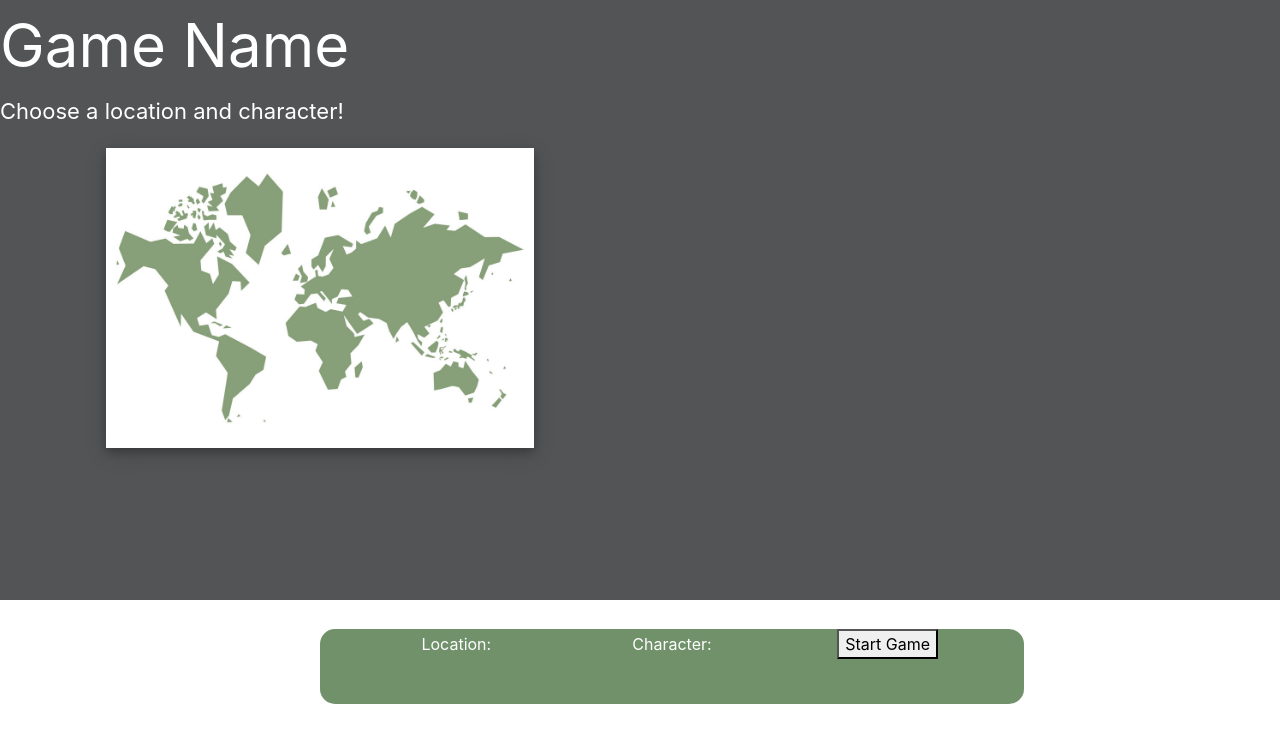
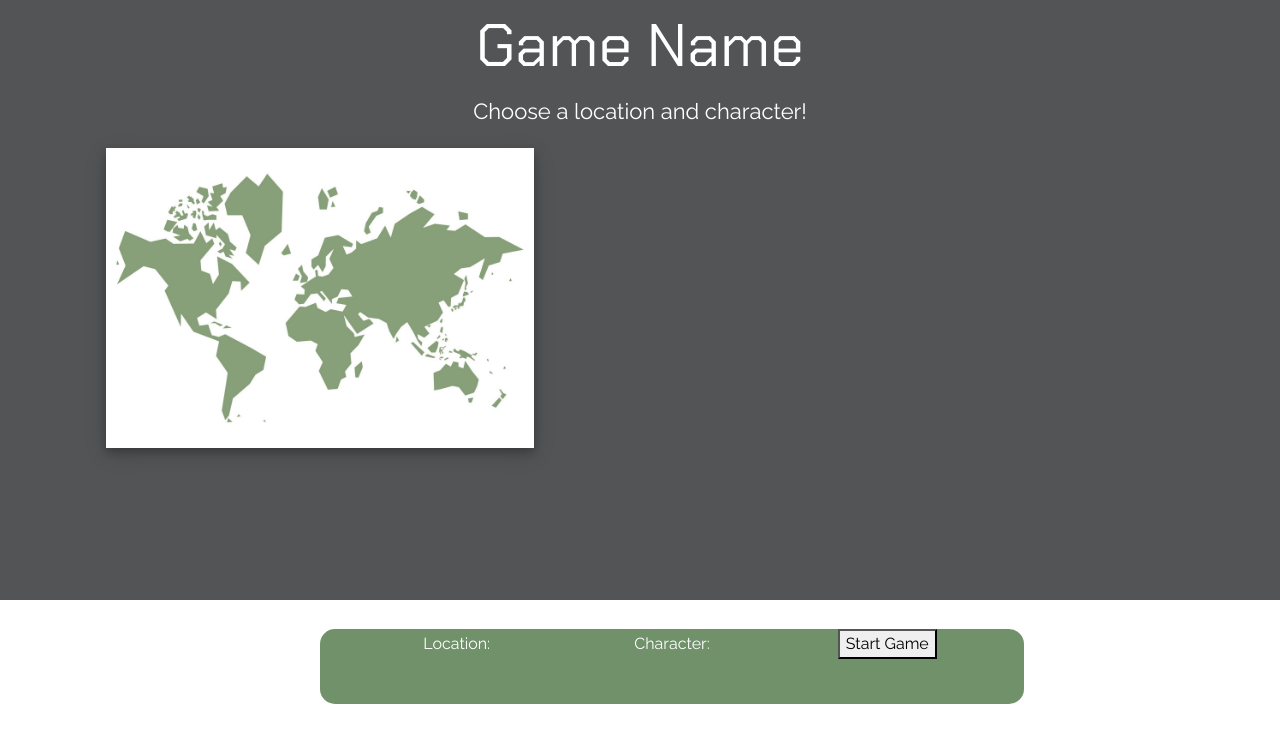
Before and after one commit to michaeleastwood/lab3, a plain HTML site: page index.html in a window 1280 px wide. Drawn offline with nearby package versions, Linux system fonts and the light colour scheme; some packages are replaced by stand-ins of ours.

Commit message:
changed fonts and added character backbones

```diff
--- a/index.html
+++ b/index.html
@@ -11,6 +11,7 @@
     <script src="//ajax.googleapis.com/ajax/libs/angularjs/1.2.19/angular.min.js"></script>
     <script src="//angular-ui.github.io/ui-router/release/angular-ui-router.js"></script>
     <script src="//cdnjs.cloudflare.com/ajax/libs/angular-ui-router/0.2.10/angular-ui-router.js"></script>
+    <link href="https://fonts.googleapis.com/css?family=Chakra+Petch|Raleway" rel="stylesheet">
 
     <link rel="stylesheet" type="text/css" href="style.css">
     <script src="script.js"></script>
@@ -32,7 +33,7 @@
                     </map>
                 </div>
                 <div class="characterSide">
-                    <!-- image thing contain certain ng-repeat="char in characters" src={{char.src}} id={{char.name}} and ng-click="charClicked(char.name)"-->
+                    <!-- image thing contain certain ng-repeat="char in characters" src="{{char.src}}" id="{{char.id}}" and ng-click="charClicked(char.id)"-->
                 </div>
             </div>
             <div id="chosen">
--- a/script.js
+++ b/script.js
@@ -55,6 +55,12 @@ angular.module('game', ['ui.router'])
                 "type": "Russia",
                 "coords": "300,100,75"
             }];
+            $scope.characters = [{
+                "id" : "",
+                "src" : "",
+                "height" : "",
+                "width" : ""
+            }]
             $scope.location = locFactory.loc;
             $scope.character = charFactory.char;
 
@@ -67,8 +73,11 @@ angular.module('game', ['ui.router'])
             $scope.partClicked = function(id) {
                 $scope.location = id;
                 locFactory.loc = id;
-                console.log(locFactory);
             };
+            $scope.charClicked = function(id) {
+                $scope.character = id;
+                charFactory.char = id;
+            }
         }
     ])
     .controller('GameCtrl', [
@@ -76,15 +85,11 @@ angular.module('game', ['ui.router'])
         'locFactory',
         'charFactory',
         function($scope, locFactory, charFactory) {
-            console.log(locFactory);
             $scope.location = locFactory.loc;
             switch($scope.location){
                 case "New York City":
                     $scope.image = "grass.png"
             }
-            console.log($scope.image);
-            // $scope.loc = locFactory.locations[$stateParams.id];
-            // $scope.addComment = function() {
-            // };
+
         }
     ]);
--- a/style.css
+++ b/style.css
@@ -34,12 +34,15 @@
 #title {
     font-size: 60px;
     margin:0px 0px 5px 0px;
+    font-family: 'Chakra Petch', sans-serif;
+    text-align:center;
 }
 
 #discription {
     font-size: 22px;
-    margin:0;
-
+    margin:0 0px;
+    font-family: 'Raleway', sans-serif;
+    text-align:center;
 }
 
 body {
@@ -63,7 +66,7 @@ body {
     text-align:center;
     vertical-align: middle;
     min-width:480px;
-
+    font-family: 'Raleway', sans-serif;
 }
 
 #right {
@@ -85,5 +88,5 @@ h3{
     color:white;
     font-size:30px;
     text-align:center;
-
+    font-family: 'Raleway', sans-serif;
 }
```
